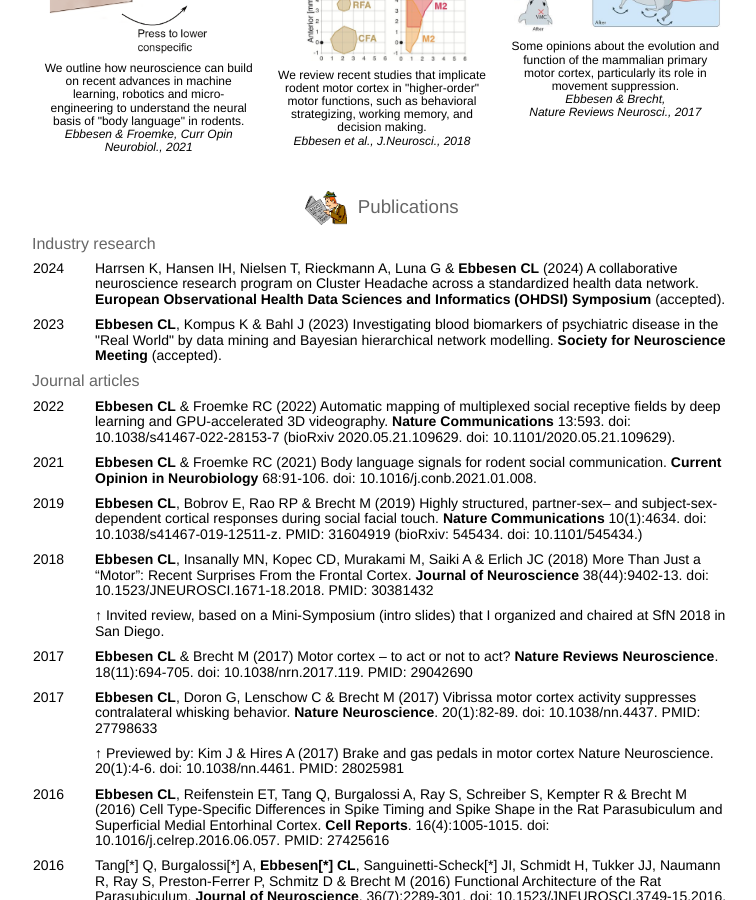
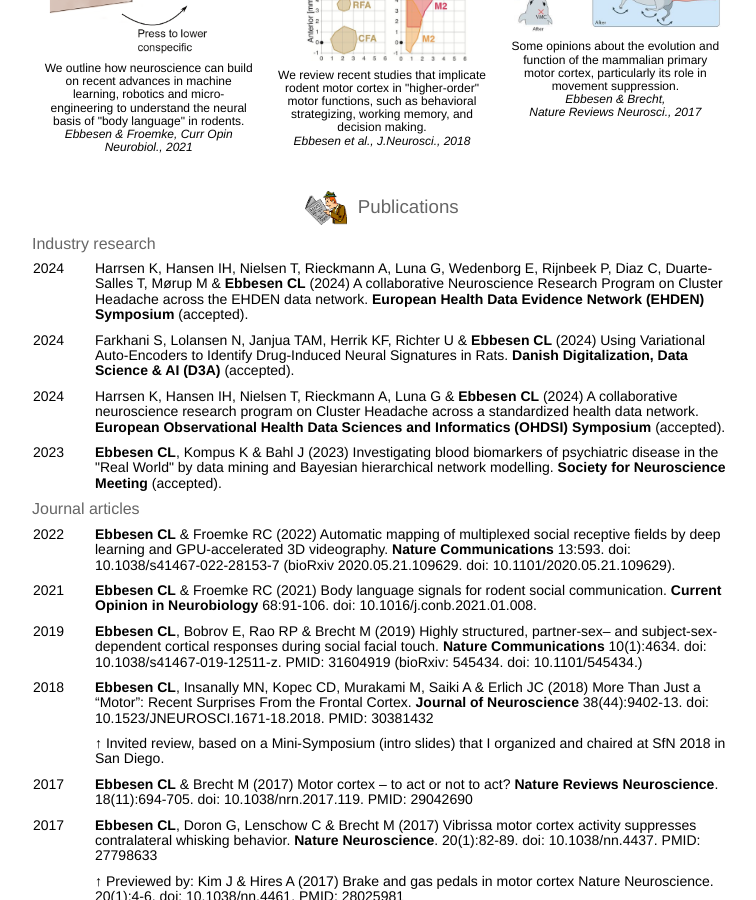
Before and after one commit to chrelli/chrelli.github.io, a Jekyll site: the page built from index.html, in a window 1280 px wide and 900 px high, scrolled down 1357 px. Shown: the whole window, without its empty margins (258-1014 px from the left). Built offline with Jekyll 4.4.1, drawn with Linux system fonts in a browser that asks for light colours; nearby versions of some CDN libraries; some web fonts are replaced; a style sheet for code colours, icons or effects is not loaded.

Commit message:
Add D3A and EHDEN symp

```diff
--- a/index.html
+++ b/index.html
@@ -250,6 +250,22 @@ We outline how neuroscience can build on recent advances in machine learning, ro
 <h5>Industry research</h5>
 
 <table width=100%>
+	<tr>
+		<td class="year" width=60px>2024</td>
+		<td class="year">
+			 Harrsen K, Hansen IH, Nielsen T, Rieckmann A, Luna G, Wedenborg E, Rijnbeek P, Diaz C, Duarte-Salles T, Mørup M & <b>Ebbesen CL</b> (2024) A collaborative Neuroscience Research Program on Cluster Headache across the EHDEN data network. <b> European Health Data Evidence Network (EHDEN) Symposium</b> (accepted).
+
+	 </td>
+</tr>
+
+	<tr>
+		<td class="year" width=60px>2024</td>
+		<td class="year">
+			 Farkhani S, Lolansen N, Janjua TAM, Herrik KF, Richter U & <b>Ebbesen CL</b> (2024) Using Variational Auto-Encoders to Identify Drug-Induced Neural Signatures in Rats. <b>Danish Digitalization, Data Science & AI (D3A)</b> (accepted).
+
+	 </td>
+</tr>
+
 	<tr>
 		<td class="year" width=60px>2024</td>
 		<td class="year">
```
